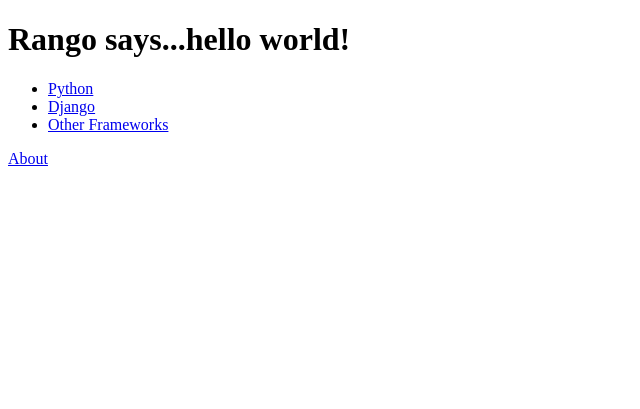
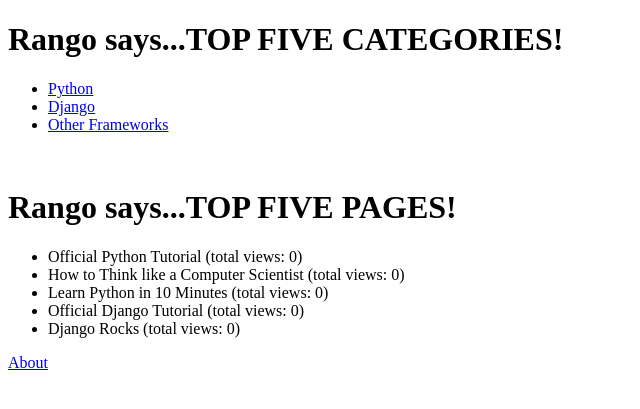
Before and after one commit to gzpgg3x/1.5.4tango_with_django_project, a Django app: page /rango/ in a window 1280 px wide. Shown: the top 409 px of the page, without its empty margins (0-640 px from the left). Run offline with Django 3.2, Linux system fonts and the light colour scheme; data comes from the database, SQL or seed files in the repository; parts of the project's set-up code (start-up, migrations or seed data) failed here and were passed over.

Commit message:
done6.4. ExercisesBulletOne
done6.4. ExercisesBulletOne

```diff
--- a/tango_with_django_project/rango/views.py
+++ b/tango_with_django_project/rango/views.py
@@ -29,7 +29,8 @@
     # Retrieve the top 5 only - or all if less than 5.
     # Place the list in our context_dict dictionary which will be passed to the template engine.
     category_list = Category.objects.order_by('-likes')[:5]
-    context_dict = {'categories': category_list}
+    page_list = Page.objects.order_by('-views')[:5]
+    context_dict = {'categories': category_list, 'pages': page_list}
 
     # The following two lines are new.
     # We loop through each category returned, and create a URL attribute.
--- a/tango_with_django_project/templates/rango/index.html
+++ b/tango_with_django_project/templates/rango/index.html
@@ -9,7 +9,7 @@
     </head>
 
     <body>
-        <h1>Rango says...hello world!</h1>
+        <h1>Rango says...TOP FIVE CATEGORIES!</h1>
         {# <strong>{{ boldmessage }}</strong><br /> #}
 
         {% if categories %}
@@ -23,6 +23,18 @@
         {% else %}
             <strong>There are no categories present.</strong>
         {% endif %}
+        <br />
+        <h1>Rango says...TOP FIVE PAGES!</h1>
+        {% if pages %}
+            <ul>
+                {% for page in pages %}
+                <li>{{ page.title }} (total views: {{ page.views }})</li>
+
+                {% endfor %}
+            </ul>
+        {% else %}
+            <strong>There are no pages present.</strong>
+        {% endif %}
 
         <a href="/rango/about/">About</a><br />
         {#<img src="{% static "rango.png" %}" alt="Picture of Rango" /> <!-- New line --> #}
```
Also changed, not shown: 2 other files.
